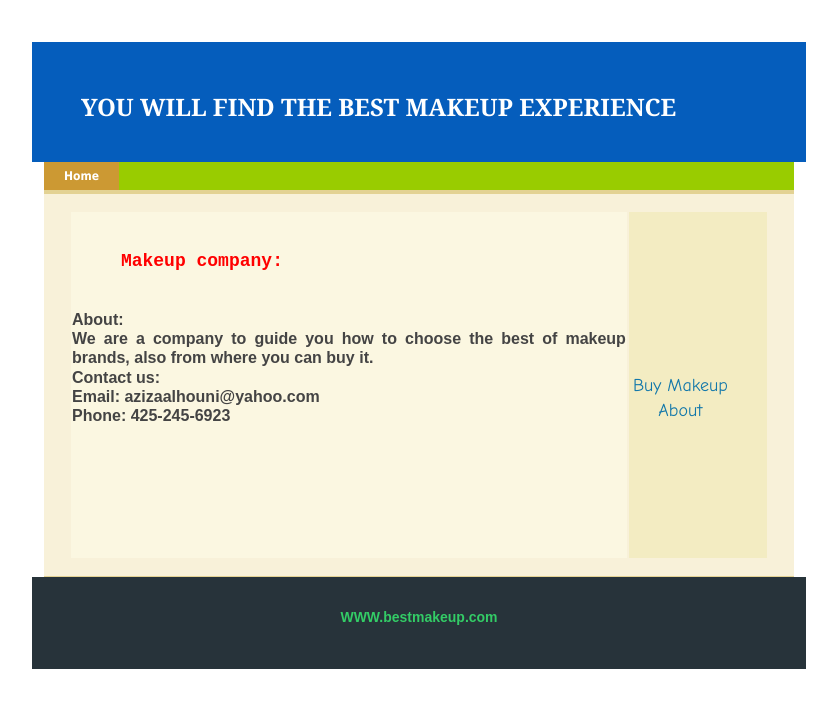
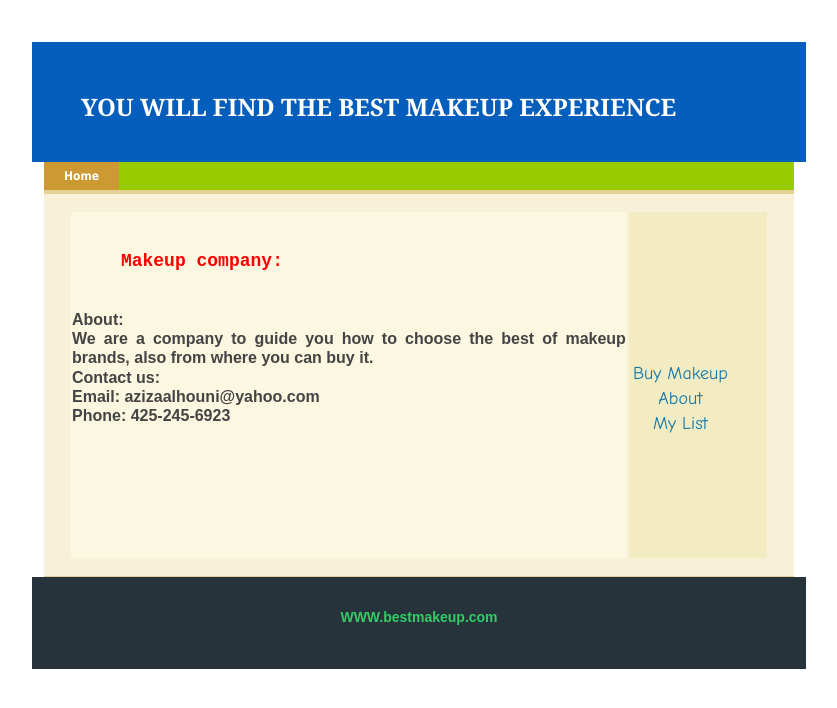
Before and after one commit to azizaalhouni/bestmakeup, a plain HTML site: page about.html in a window 1280 px wide. Shown: the whole page, without its empty margins (221-1058 px from the left). Drawn offline with Linux system fonts and the light colour scheme.

Commit message:
Update about.html

```diff
--- a/about.html
+++ b/about.html
@@ -72,7 +72,9 @@
                 <tr>
                   <td align="center"><font face="Comic Sans MS" size="+1" class="big"><a href="about.html">About</a></font></td>
                 </tr>
-
+                <tr>
+                  <td align="center"><font face="Comic Sans MS" size="+1" class="big"><a href="mylist.html">My List</a></font></td>
+                </tr>
  </table></td>
           </tr>
         </table>
```
